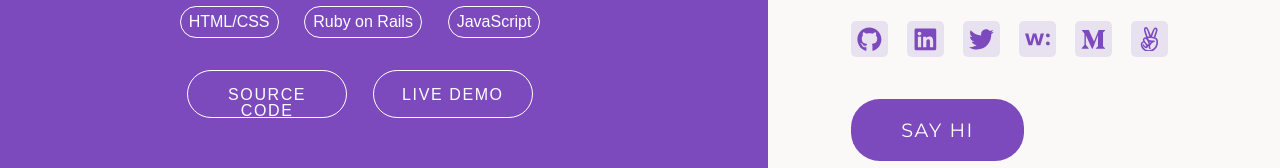
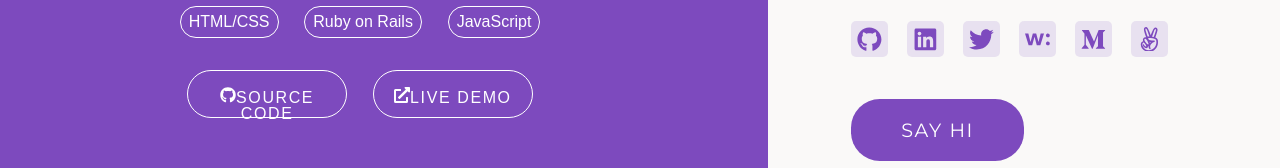
Before and after one commit to Zilola-Nazarova/portfolio, a React (Vite) app: page / in a window 1280 px wide. Shown: the part 629-797 px from the top of the page. Built offline with nearby package versions, Linux system fonts and the light colour scheme.

Commit message:
Fix Eslint errors, add corresponding icons to live demo and source code links

```diff
--- a/src/components/Project.jsx
+++ b/src/components/Project.jsx
@@ -1,6 +1,6 @@
 import { v4 as uuidv4 } from 'uuid';
 import PropTypes from 'prop-types';
-
+import { FaGithub, FaExternalLinkAlt } from 'react-icons/fa';
 import styles from '../styles/Project.module.css';
 
 const Project = ({ project, id }) => {
@@ -27,8 +27,8 @@ const Project = ({ project, id }) => {
         ))}
       </ul>
       <div className={`${styles.link}`}>
-        <a href={source}>Source Code</a>
-        <a href={liveDemo}>Live Demo</a>
+        <a href={source}><FaGithub />Source Code</a>
+        <a href={liveDemo}><FaExternalLinkAlt />Live Demo</a>
       </div>
     </>
   );
@@ -36,10 +36,10 @@ const Project = ({ project, id }) => {
 
 Project.propTypes = {
   id: PropTypes.number.isRequired,
-  project: PropTypes.objectOf({
+  project: PropTypes.shape({
     name: PropTypes.string.isRequired,
     description: PropTypes.string.isRequired,
-    technologies: PropTypes.array.isRequired,
+    technologies: PropTypes.arrayOf(PropTypes.string).isRequired,
     source: PropTypes.string.isRequired,
     live_demo: PropTypes.string.isRequired,
   }).isRequired,
```
